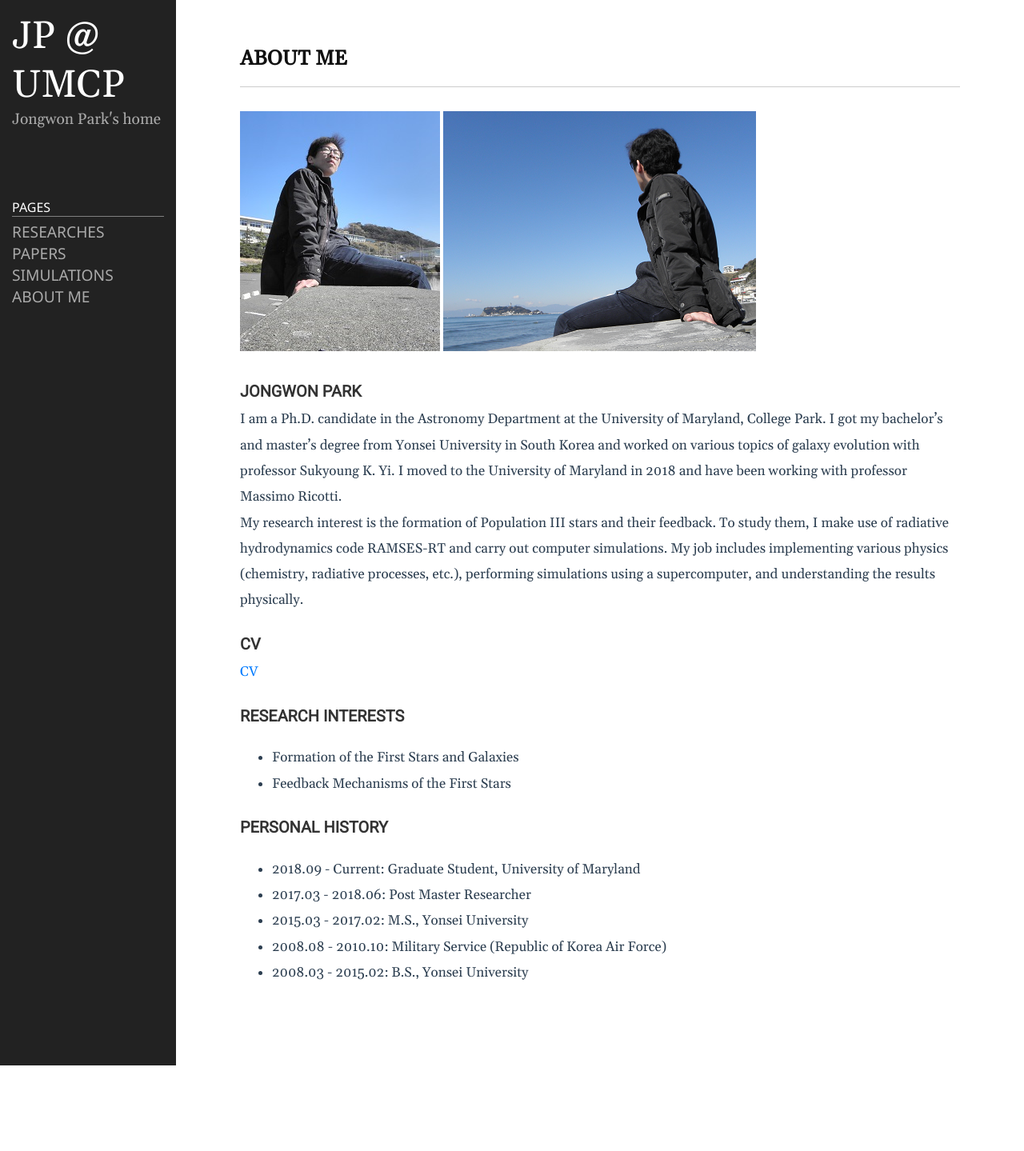
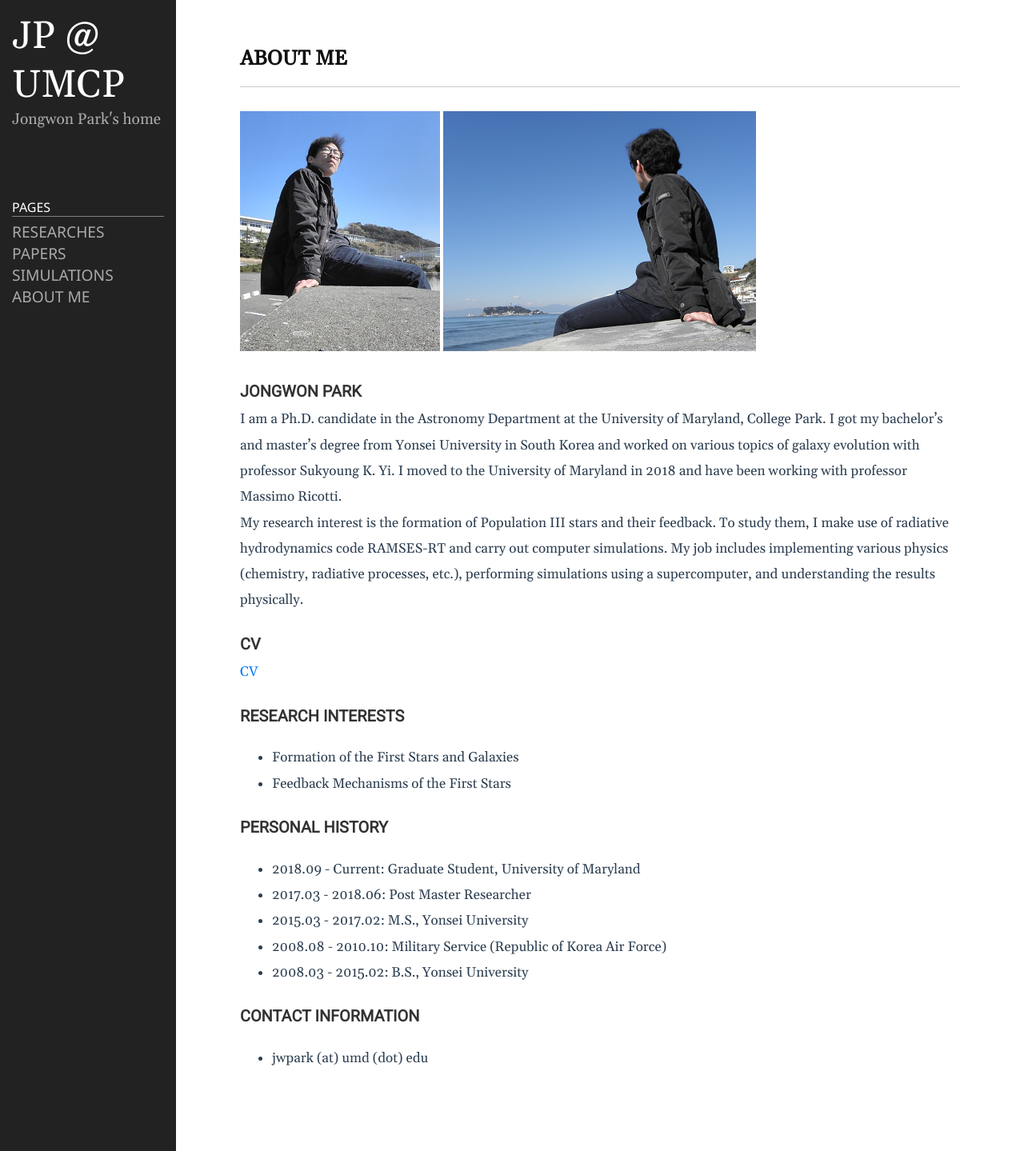
Before and after one commit to jwpark5064/jwpark5064.github.io, a Jekyll site: the page built from 04_about.md, in a window 1280 px wide. Shown: the whole page at 80% size. Built offline with Jekyll 4.4.1, drawn with Linux system fonts in a browser that asks for light colours; before the commit the page ends 1332 px from its top, so only the background shows below that.

Commit message:
personal

```diff
--- a/04_about.md
+++ b/04_about.md
@@ -29,3 +29,6 @@ My job includes implementing various physics (chemistry, radiative processes, et
 * 2015.03 - 2017.02: M.S., Yonsei University
 * 2008.08 - 2010.10: Military Service (Republic of Korea Air Force)
 * 2008.03 - 2015.02: B.S., Yonsei University
+
+### CONTACT INFORMATION
+* jwpark (at) umd (dot) edu
```
